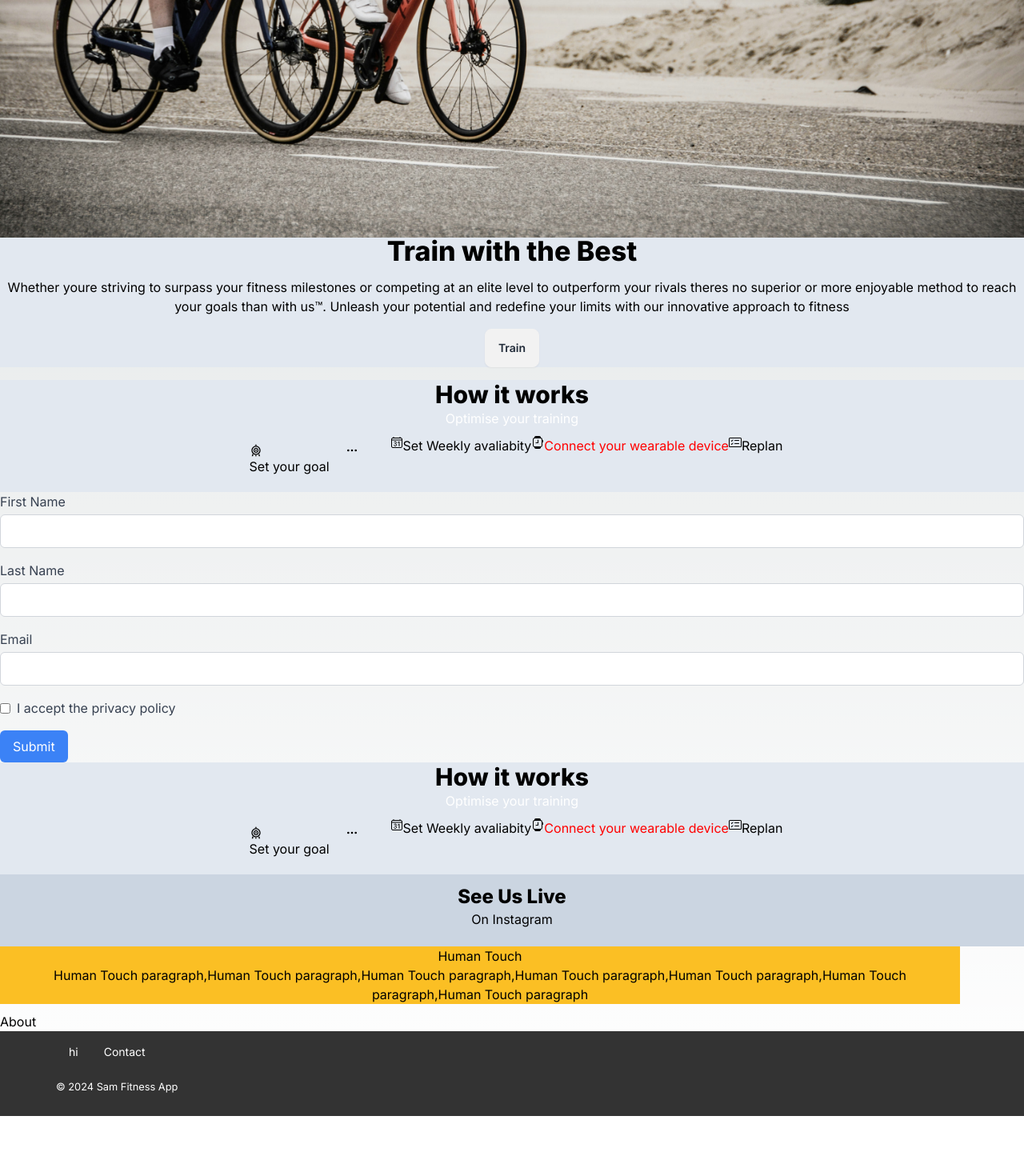
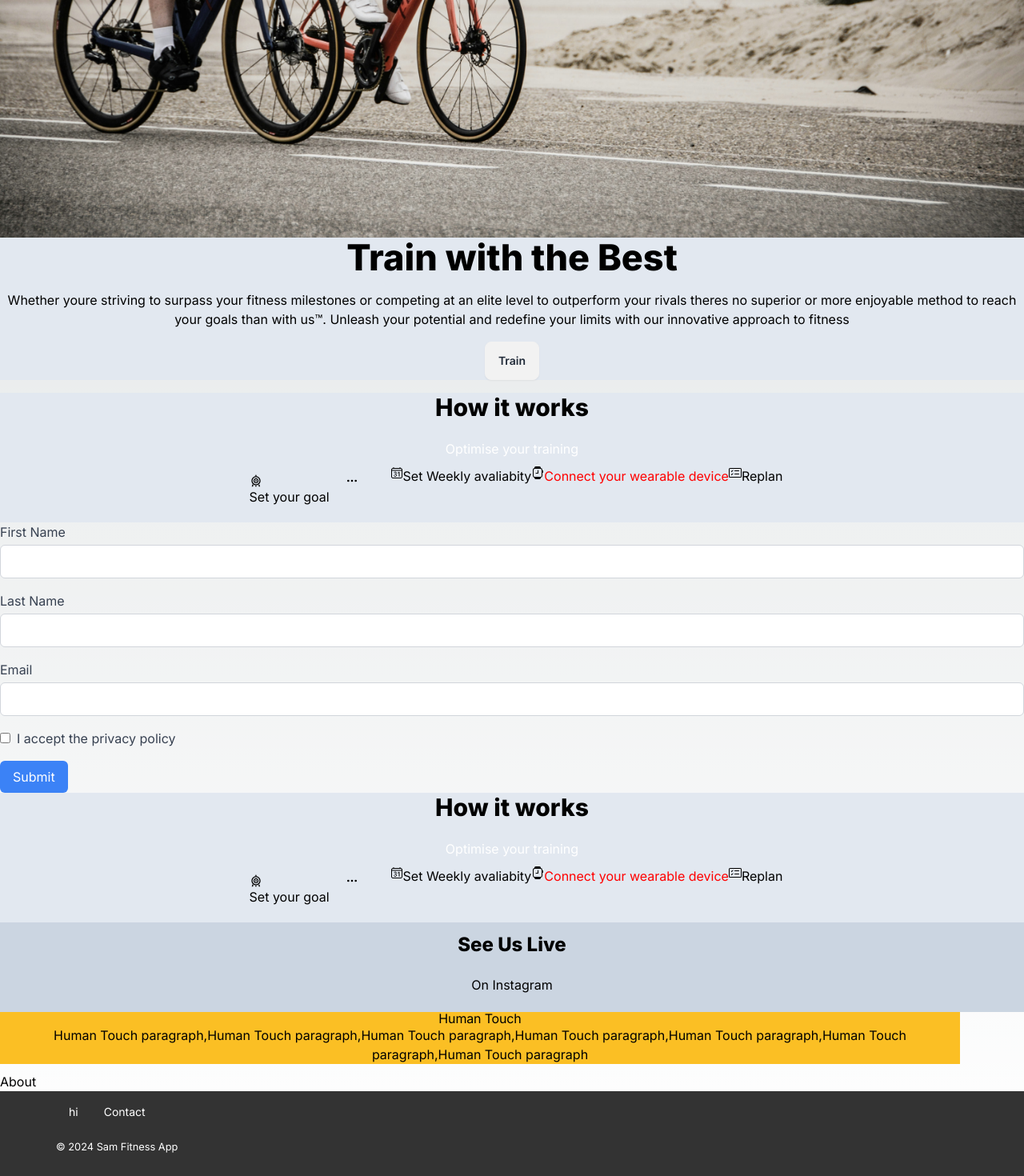
Before and after one commit to Martin2251/sam-app, a Next.js app: page / in a window 1280 px wide. Shown: the part 559-2029 px from the top of the page at 80% size. Before the commit the page ends 1954 px from the top, so only its background shows below. Built offline with nearby package versions, Linux system fonts and the light colour scheme.

Commit message:
amended h3 and h1 on global

```diff
--- a/src/app/globals.css
+++ b/src/app/globals.css
@@ -38,9 +38,17 @@ body {
 
 h1{
   font-weight: 800;
-  font-size: 34px ;
-  line-height: 34px;
+  font-size: 45px ;
+  line-height: 1.1;
   color:black;
+  margin-bottom:22px;
+}
+
+h3{
+  display:block;
+  font-family: 40px;
+  line-height: 1.1;
+  letter-spacing: -0.01em;
 }
 p{
   margin-bottom: 10px;
```
